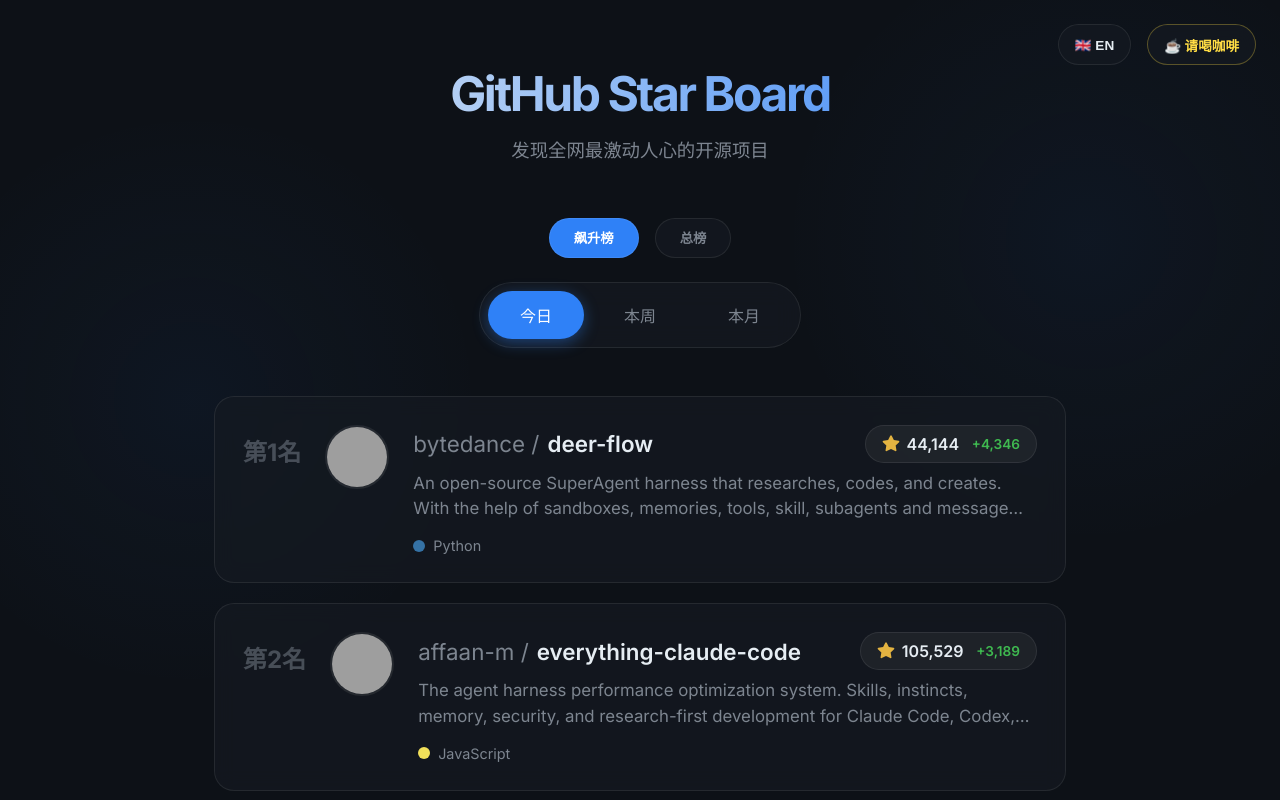
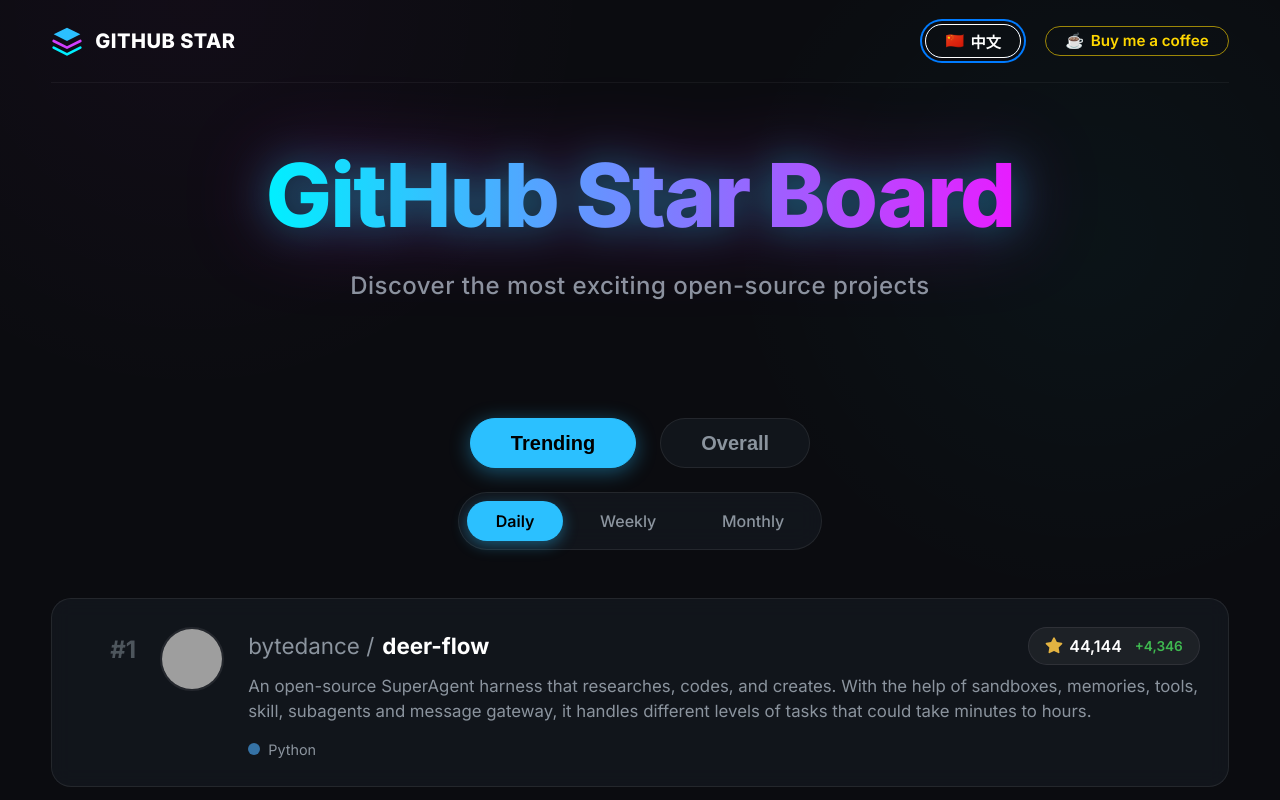
Before and after one commit to JJJIKING/githubstar, a React (Vite) app: page / in a window 1280 px wide. Shown: the top 800 px of the page. Built offline with nearby package versions, Linux system fonts and the light colour scheme; grey boxes are pictures that could not be loaded.

Commit message:
feat(ui): neon header gradient, distinct pill navs, 16:9 aspect tweaks

```diff
--- a/index.html
+++ b/index.html
@@ -4,7 +4,7 @@
     <meta charset="UTF-8" />
     <link rel="icon" type="image/svg+xml" href="/favicon.svg" />
     <meta name="viewport" content="width=device-width, initial-scale=1.0" />
-    <title>project_antigravity</title>
+    <title>GitHub Star</title>
   </head>
   <body>
     <div id="root"></div>
--- a/src/App.jsx
+++ b/src/App.jsx
@@ -6,7 +6,7 @@
   const [loading, setLoading] = useState(true);
   const [activeCategory, setActiveCategory] = useState('trending');
   const [activeTab, setActiveTab] = useState('trending_daily');
-  const [lang, setLang] = useState('zh');
+  const [lang, setLang] = useState('en');
 
   useEffect(() => {
     // Dynamic import to allow fetching data generated by Action
@@ -45,13 +45,17 @@
   };
 
   const t = {
-    title: 'GitHub Star Board',
-    subtitle: lang === 'zh' ? '发现全网最激动人心的开源项目' : 'Discover the most exciting open-source projects',
-    buyCoffee: lang === 'zh' ? '☕ 请喝咖啡' : '☕ Buy me a coffee',
+    explore: lang === 'zh' ? '探索 (EN)' : 'Explore (CN)',
+    create: lang === 'zh' ? '创造' : 'Create',
+    creator: lang === 'zh' ? '创作者' : 'Creators',
+    heroTitle: 'GitHub Star Board',
+    heroSubtitle: lang === 'zh'
+      ? '发现全网最激动人心的优秀开源项目'
+      : 'Discover the most exciting open-source projects',
     loading: lang === 'zh' ? '正在加载全球排行榜...' : 'Loading global leaderboards...',
     empty: lang === 'zh' ? '该时间段尚未抓取到项目，等待每日自动化爬虫更新。' : 'No repositories found for this period. They will appear here once the daily GitHub Action runs.',
     lastUpdated: lang === 'zh' ? '最近抓取更新：' : 'Last Updated: ',
-    footer: lang === 'zh' ? '基于 React & Vite 构建 · 由 GitHub Actions 驱动全自动爬虫' : 'Built with React & Vite · Fully Automated via GitHub Actions',
+    footer: lang === 'zh' ? '基于 React & Vite 构建 · GitHub Actions 驱动爬虫' : 'Built with React & Vite · Fully Automated via GitHub Actions',
     noDesc: lang === 'zh' ? '暂无项目描述。' : 'No description provided.',
     rank: lang === 'zh' ? '第' : '#',
     rankSuffix: lang === 'zh' ? '名' : ''
@@ -77,35 +81,43 @@
   };
 
   return (
-    <div className="container">
-      <div className="top-nav">
-        <button className="lang-toggle" onClick={() => setLang(lang === 'zh' ? 'en' : 'zh')}>
-          {lang === 'zh' ? '🇬🇧 EN' : '🇨🇳 中文'}
+    <div className="app-wrapper">
+      <nav className="site-nav">
+        <div className="logo-group">
+          <svg width="32" height="32" viewBox="0 0 24 24" fill="none" xmlns="http://www.w3.org/2000/svg">
+            <path d="M12 2L2 7L12 12L22 7L12 2Z" fill="#2bc0ff" />
+            <path d="M2 12L12 17L22 12" stroke="#d23fff" strokeWidth="2" strokeLinecap="round" strokeLinejoin="round" />
+            <path d="M2 17L12 22L22 17" stroke="#00F0FF" strokeWidth="2" strokeLinecap="round" strokeLinejoin="round" />
+          </svg>
+          <span className="logo-text">GITHUB STAR</span>
+        </div>
+        <div className="nav-actions" style={{gap: '1.5rem'}}>
+          <button className="lang-toggle-btn" onClick={() => setLang(lang === 'zh' ? 'en' : 'zh')}>
+            <span className="lang-icon">{lang === 'zh' ? '🇬🇧' : '🇨🇳'}</span>
+            <span className="lang-text">{lang === 'zh' ? 'EN' : '中文'}</span>
           </button>
-        <a href="https://www.buymeacoffee.com/JJJIKING" target="_blank" rel="noopener noreferrer" className="sponsor-btn">
-          {t.buyCoffee}
+          <a className="sponsor-btn" href="https://www.buymeacoffee.com/JJJIKING" target="_blank" rel="noreferrer">
+            <span className="sponsor-icon">☕</span>
+            <span className="sponsor-text">{lang === 'zh' ? '请客喝杯咖啡' : 'Buy me a coffee'}</span>
           </a>
         </div>
+      </nav>
 
-      <header>
-        <h1>{t.title}</h1>
-        <p>{t.subtitle}</p>
-      </header>
+      <section className="hero">
+        <h1 className="hero-title">
+          {t.heroTitle}
+        </h1>
+        <p className="hero-subtitle">
+          {t.heroSubtitle}
+        </p>
+      </section>
 
-      <div style={{ display: 'flex', justifyContent: 'center', gap: '1rem', marginBottom: '1.5rem', flexWrap: 'wrap' }}>
+      <div id="boards" className="container">
+        <div className="category-nav">
           {categories.map(cat => (
             <button
               key={cat.id}
-            style={{
-              background: activeCategory === cat.id ? 'var(--accent-color)' : 'var(--glass-bg)',
-              color: activeCategory === cat.id ? 'white' : 'var(--text-secondary)',
-              border: '1px solid var(--glass-border)',
-              padding: '0.6rem 1.5rem',
-              borderRadius: '100px',
-              cursor: 'pointer',
-              fontWeight: 600,
-              transition: 'all 0.3s ease'
-            }}
+              className={`category-btn ${activeCategory === cat.id ? 'active' : ''}`}
               onClick={() => {
                 setActiveCategory(cat.id);
                 setActiveTab(subTabs[cat.id][0].id); // default to first subtab
@@ -116,11 +128,11 @@
           ))}
         </div>
 
-      <nav>
+        <nav className="tab-nav">
           {subTabs[activeCategory].map(tab => (
             <button
               key={tab.id}
-            className={activeTab === tab.id ? 'active' : ''}
+              className={`tab-btn ${activeTab === tab.id ? 'active' : ''}`}
               onClick={() => setActiveTab(tab.id)}
             >
               {tab.label}
@@ -150,7 +162,7 @@
                       <div className="repo-header">
                         <div className="repo-name">
                           <span>{repo.owner.login} / </span>
-                        {repo.name}
+                          <span className="name-bold">{repo.name}</span>
                         </div>
                         <div className="stars">
                           <svg viewBox="0 0 16 16" width="16" height="16" fill="currentColor">
@@ -196,13 +208,13 @@
           <div style={{ marginTop: '0.5rem', opacity: 0.7 }}>
             {t.footer}
           </div>
-        <div style={{ marginTop: '1.2rem' }}>
-          {/* Hits Counter Badge */}
+          <div style={{ marginTop: '1.2rem', display: 'flex', justifyContent: 'center' }}>
             <a href="https://hits.seeyoufarm.com">
-            <img src="https://hits.seeyoufarm.com/api/count/incr/badge.svg?url=https%3A%2F%2Fjjjiking.github.io%2Fgithubstar&count_bg=%232F81F7&title_bg=%23161B22&icon=&icon_color=%23E7E7E7&title=hits&edge_flat=false" alt="Hits" />
+              <img src="https://hits.seeyoufarm.com/api/count/incr/badge.svg?url=https%3A%2F%2Fjjjiking.github.io%2Fgithubstar&count_bg=%23e81cff&title_bg=%23161B22&icon=&icon_color=%23E7E7E7&title=hits&edge_flat=false" alt="Hits" />
             </a>
           </div>
         </footer>
+      </div>
     </div>
   );
 }
--- a/src/index.css
+++ b/src/index.css
@@ -1,14 +1,20 @@
-@import url('https://fonts.googleapis.com/css2?family=Inter:wght@300;400;500;600;700&display=swap');
+@import url('https://fonts.googleapis.com/css2?family=Inter:wght@300;400;500;600;700;800&display=swap');
 
 :root {
-  --bg-color: #0d1117;
-  --text-primary: #e6edf3;
-  --text-secondary: #7d8590;
-  --accent-color: #2f81f7;
-  --accent-glow: rgba(47, 129, 247, 0.4);
+  /* Extreme dark background like Nexus NFT */
+  --bg-color: #0b0c10;
+  --text-primary: #ffffff;
+  --text-secondary: #8b949e;
+  --accent-color: #2bc0ff;
+  --accent-glow: rgba(43, 192, 255, 0.4);
   --glass-bg: rgba(22, 27, 34, 0.65);
   --glass-border: rgba(255, 255, 255, 0.08);
-  --card-hover: rgba(22, 27, 34, 0.95);
+  --card-hover: rgba(26, 31, 38, 0.95);
+
+  /* Nexus Colors */
+  --magenta: #e81cff;
+  --cyan: #00f0ff;
+
   font-family: 'Inter', system-ui, -apple-system, sans-serif;
 }
 
@@ -22,42 +28,167 @@
   background-color: var(--bg-color);
   color: var(--text-primary);
   min-height: 100vh;
+  /* subtle gradient background like Nexus */
   background-image:
-    radial-gradient(circle at 15% 50%, rgba(47, 129, 247, 0.05), transparent 25%),
-    radial-gradient(circle at 85% 30%, rgba(47, 129, 247, 0.05), transparent 25%);
+    radial-gradient(circle at 15% 0%, rgba(232, 28, 255, 0.03), transparent 30%),
+    radial-gradient(circle at 85% 30%, rgba(0, 240, 255, 0.03), transparent 30%);
   background-attachment: fixed;
   -webkit-font-smoothing: antialiased;
 }
 
-.container {
-  max-width: 900px;
+.app-wrapper {
+  max-width: 1440px;
   margin: 0 auto;
-  padding: 4rem 1.5rem;
+  padding: 0 4%;
 }
 
-header {
+.container {
+  padding-bottom: 4rem;
+}
+
+/* -------------------
+   Site Navigation
+------------------- */
+.site-nav {
+  display: flex;
+  justify-content: space-between;
+  align-items: center;
+  padding: 1.5rem 0;
+  border-bottom: 1px solid rgba(255, 255, 255, 0.05);
+}
+
+.logo-group {
+  display: flex;
+  align-items: center;
+  gap: 0.75rem;
+}
+
+.logo-text {
+  font-weight: 800;
+  font-size: 1.25rem;
+  letter-spacing: 0.5px;
+  color: #fff;
+}
+
+.nav-actions {
+  display: flex;
+  align-items: center;
+}
+
+.lang-toggle-btn {
+  display: flex;
+  align-items: center;
+  gap: 0.4rem;
+  background: transparent;
+  border: 1px solid #ffffff;
+  box-shadow: 0 0 0 3px var(--bg-color), 0 0 0 5px #007bff;
+  border-radius: 100px;
+  padding: 0.3rem 1.2rem;
+  color: #fff;
+  font-family: inherit;
+  font-size: 0.95rem;
+  font-weight: 600;
+  cursor: pointer;
+  transition: all 0.3s;
+}
+
+.lang-toggle-btn:hover {
+  box-shadow: 0 0 0 3px var(--bg-color), 0 0 0 5px #00bfff;
+  transform: translateY(-1px);
+}
+
+.sponsor-btn {
+  display: flex;
+  align-items: center;
+  gap: 0.4rem;
+  background: transparent;
+  border: 1px solid rgba(255, 215, 0, 0.6);
+  border-radius: 100px;
+  padding: 0.3rem 1.2rem;
+  color: #ffd700;
+  text-decoration: none;
+  font-weight: 600;
+  font-size: 0.95rem;
+  transition: all 0.3s;
+}
+
+.sponsor-btn:hover {
+  background: rgba(255, 215, 0, 0.1);
+  box-shadow: 0 0 15px rgba(255, 215, 0, 0.4);
+  transform: translateY(-1px);
+}
+
+/* -------------------
+   Hero Section
+------------------- */
+.hero {
+  margin-top: 4rem;
+  margin-bottom: 3.5rem;
+  display: flex;
+  flex-direction: column;
+  align-items: center; /* CENTER */
   text-align: center;
-  margin-bottom: 3.5rem;
   animation: fadeInDown 0.8s ease-out;
 }
 
-h1 {
-  font-size: 3rem;
-  font-weight: 700;
-  letter-spacing: -0.05em;
-  margin-bottom: 0.8rem;
-  background: linear-gradient(to right, #e6edf3, #2f81f7);
+.hero-title {
+  font-size: 5.5rem;
+  font-weight: 800;
+  line-height: 1.1;
+  letter-spacing: -0.02em;
+  margin-bottom: 1.5rem;
+  background: linear-gradient(90deg, #00f0ff, #e81cff);
   -webkit-background-clip: text;
   -webkit-text-fill-color: transparent;
+  display: inline-block;
+  filter: drop-shadow(0 0 20px rgba(0, 240, 255, 0.4)) drop-shadow(0 0 40px rgba(232, 28, 255, 0.3));
 }
 
-header p {
+.hero-subtitle {
+  font-size: 1.5rem;
+  font-weight: 500;
+  letter-spacing: 0.02em;
   color: var(--text-secondary);
-  font-size: 1.15rem;
+  line-height: 1.6;
+  max-width: 650px;
+  margin-bottom: 3.5rem;
 }
 
-/* Glassmorphism nav */
-nav {
+/* -------------------
+   Tab Navigation
+------------------- */
+.category-nav {
+  display: flex;
+  justify-content: center;
+  gap: 1.5rem;
+  margin-bottom: 1.5rem;
+}
+
+.category-btn {
+  background: var(--glass-bg);
+  color: var(--text-secondary);
+  border: 1px solid var(--glass-border);
+  padding: 0.8rem 2.5rem;
+  border-radius: 100px;
+  cursor: pointer;
+  font-weight: 700;
+  font-size: 1.25rem;
+  transition: all 0.3s ease;
+}
+
+.category-btn:hover {
+  background: rgba(255, 255, 255, 0.05);
+  color: var(--text-primary);
+}
+
+.category-btn.active {
+  background: var(--accent-color);
+  color: #000;
+  border-color: var(--accent-color);
+  box-shadow: 0 4px 20px var(--accent-glow);
+}
+
+.tab-nav {
   display: flex;
   justify-content: center;
   gap: 0.5rem;
@@ -72,11 +203,11 @@
   animation: fadeIn 1s ease-out;
 }
 
-nav button {
+.tab-btn {
   background: transparent;
   border: none;
   color: var(--text-secondary);
-  padding: 0.75rem 2rem;
+  padding: 0.6rem 1.8rem;
   border-radius: 100px;
   font-family: inherit;
   font-size: 1rem;
@@ -85,25 +216,28 @@
   transition: all 0.3s ease;
 }
 
-nav button:hover {
+.tab-btn:hover {
   color: var(--text-primary);
   background: rgba(255, 255, 255, 0.05);
 }
 
-nav button.active {
+.tab-btn.active {
   background: var(--accent-color);
-  color: white;
+  color: #000;
+  font-weight: 600;
   box-shadow: 0 4px 15px var(--accent-glow);
 }
 
-/* List animation */
+
+/* -------------------
+   Repo List / Cards
+------------------- */
 .repo-list {
   display: flex;
   flex-direction: column;
   gap: 1.25rem;
 }
 
-/* Glassmorphism card */
 .repo-card {
   background: var(--glass-bg);
   backdrop-filter: blur(10px);
@@ -122,7 +256,7 @@
 .repo-card:hover {
   transform: translateY(-4px);
   background: var(--card-hover);
-  border-color: rgba(47, 129, 247, 0.3);
+  border-color: rgba(43, 192, 255, 0.4);
   box-shadow: 0 10px 40px -10px rgba(0, 0, 0, 0.5), 0 0 20px var(--accent-glow);
 }
 
@@ -130,7 +264,7 @@
   font-size: 1.5rem;
   font-weight: 700;
   color: var(--text-secondary);
-  min-width: 2.5rem;
+  min-width: 3.5rem;
   text-align: right;
   opacity: 0.5;
   margin-top: 0.5rem;
@@ -142,6 +276,7 @@
   border-radius: 50%;
   border: 2px solid var(--glass-border);
   transition: transform 0.3s ease;
+  flex-shrink: 0;
 }
 
 .repo-card:hover .avatar {
@@ -152,33 +287,49 @@
 .repo-info {
   flex: 1;
   min-width: 0;
+  /* CRITICAL for flex item truncation */
 }
 
+/* FLEX FIX: Stars moving to next line issue */
 .repo-header {
   display: flex;
   align-items: center;
   justify-content: space-between;
-  margin-bottom: 0.5rem;
+  margin-bottom: 0.6rem;
   gap: 1rem;
-  flex-wrap: wrap;
+  flex-wrap: nowrap;
+  /* Do not wrap! */
 }
 
 .repo-name {
   font-size: 1.4rem;
-  font-weight: 600;
   color: var(--text-primary);
-  word-break: break-all;
+  flex: 1;
+  min-width: 0;
+  /* Allows text truncation */
+  white-space: nowrap;
+  overflow: hidden;
+  text-overflow: ellipsis;
   display: flex;
   align-items: center;
   gap: 0.5rem;
 }
 
-.repo-name span {
+.repo-name span:first-child {
   color: var(--text-secondary);
   font-weight: 400;
 }
 
+.name-bold {
+  font-weight: 700;
+  white-space: nowrap;
+  overflow: hidden;
+  text-overflow: ellipsis;
+}
+
 .stars {
+  flex-shrink: 0;
+  /* Ensures stars don't squash/wrap */
   display: flex;
   align-items: center;
   gap: 0.4rem;
@@ -248,99 +399,104 @@
   font-size: 0.9rem;
 }
 
+/* Animations */
 @keyframes fadeInDown {
-  from { opacity: 0; transform: translateY(-20px); }
-  to { opacity: 1; transform: translateY(0); }
+  from {
+    opacity: 0;
+    transform: translateY(-20px);
+  }
+
+  to {
+    opacity: 1;
+    transform: translateY(0);
+  }
 }
 
 @keyframes fadeIn {
-  from { opacity: 0; }
-  to { opacity: 1; }
+  from {
+    opacity: 0;
+  }
+
+  to {
+    opacity: 1;
+  }
 }
 
 @keyframes slideUp {
-  from { opacity: 0; transform: translateY(20px); }
-  to { opacity: 1; transform: translateY(0); }
+  from {
+    opacity: 0;
+    transform: translateY(20px);
+  }
+
+  to {
+    opacity: 1;
+    transform: translateY(0);
+  }
+}
+
+/* Mobile Settings */
+@media (max-width: 800px) {
+  .hero-title {
+    font-size: 3.5rem;
+  }
 }
 
 @media (max-width: 600px) {
-  nav {
+  .hero-title {
+    font-size: 2.8rem;
+  }
+
+  .hero-stats {
+    flex-wrap: wrap;
+    gap: 2rem;
+  }
+
+  .hero-btn-group {
+    flex-direction: column;
+    width: 100%;
+  }
+
+  .hero-primary,
+  .hero-secondary {
+    width: 100%;
+    margin: 0;
+    text-align: center;
+    justify-content: center;
+  }
+
+  .nav-actions {
+    gap: 1rem;
+  }
+
+  .nav-btn:last-child {
+    display: none;
+    /* Hide creator button on extra small screens */
+  }
+
+  .tab-nav {
     flex-direction: column;
     border-radius: 16px;
     width: 100%;
   }
-  nav button {
+
+  .tab-btn {
     width: 100%;
     border-radius: 8px;
   }
+
   .repo-card {
     flex-direction: column;
     align-items: flex-start;
     gap: 1rem;
     padding: 1.25rem;
-    position: relative;
   }
-  .rank {
-    position: absolute;
-    top: 1.25rem;
-    right: 1.25rem;
-    margin-top: 0;
-  }
+
   .repo-header {
     flex-direction: column;
     align-items: flex-start;
   }
-}
 
-/* Floating Top Nav (i18n & Sponsor) */
-.top-nav {
-  position: absolute;
-  top: 1.5rem;
-  right: 1.5rem;
-  display: flex;
-  gap: 1rem;
-  z-index: 100;
-}
-
-.lang-toggle, .sponsor-btn {
-  background: var(--glass-bg);
-  backdrop-filter: blur(10px);
-  border: 1px solid var(--glass-border);
-  color: var(--text-primary);
-  padding: 0.6rem 1rem;
-  border-radius: 100px;
-  font-weight: 600;
-  font-size: 0.85rem;
-  cursor: pointer;
-  text-decoration: none;
-  transition: all 0.3s ease;
-  display: flex;
-  align-items: center;
-}
-
-.lang-toggle:hover, .sponsor-btn:hover {
-  background: var(--card-hover);
-  border-color: var(--accent-color);
-  transform: translateY(-2px);
-  box-shadow: 0 4px 15px rgba(0, 0, 0, 0.3);
-}
-
-.sponsor-btn {
-  color: #ffdd44;
-  border-color: rgba(255, 221, 68, 0.3);
-}
-
-.sponsor-btn:hover {
-  border-color: #ffdd44;
-  box-shadow: 0 4px 15px rgba(255, 221, 68, 0.15);
-}
-
-@media (max-width: 600px) {
-  .top-nav {
-    position: relative;
-    top: 0;
-    right: 0;
-    justify-content: center;
-    margin-bottom: 2rem;
+  .repo-name {
+    width: 100%;
   }
 }
```
Lines whose indentation alone changed are shown as unchanged.
